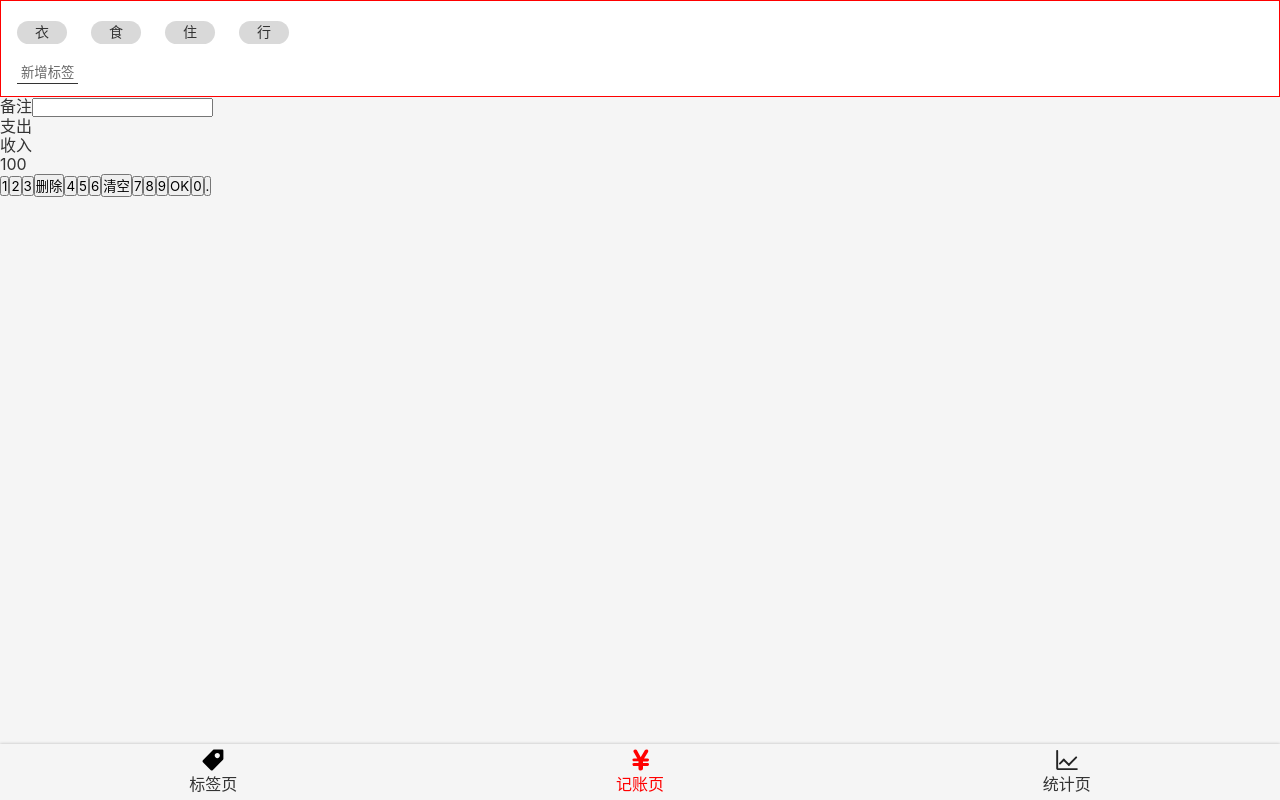
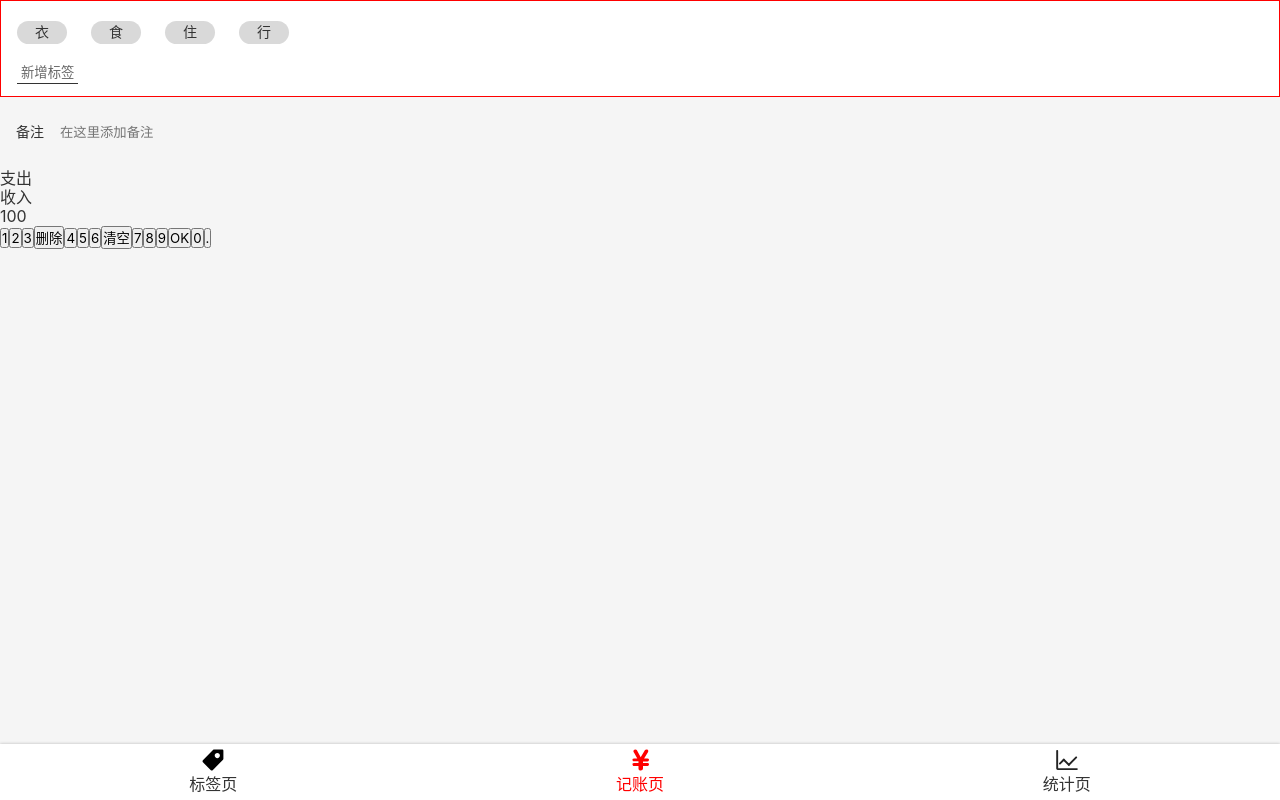
Before and after one commit to jiang-N/morney, a React app: page /#/money in a window 1280 px wide. Built offline with nearby package versions, Linux system fonts and the light colour scheme.

Commit message:
Money.tsx 之 备注 UI 完成

```diff
--- a/src/components/Nav.tsx
+++ b/src/components/Nav.tsx
@@ -4,6 +4,7 @@
 import Icon from './Icon';
 
 const NavWrapper = styled.nav`
+  background-color: #fff;
   line-height: 24px;
   box-shadow: 0 0 3px rgba(0,0,0,0.25);
   > ul{
--- a/src/index.scss
+++ b/src/index.scss
@@ -37,6 +37,10 @@
   font-family: inherit;
 }
 
+:focus {
+  outline: none;
+}
+
 .icon {
   width: 1em;
   height: 1em
--- a/src/views/Money.tsx
+++ b/src/views/Money.tsx
@@ -28,7 +28,24 @@
 `;
 
 const NotesSection = styled.section`
-
+  background-color: #f5f5f5;
+  padding: 0 16px;
+  font-size: 14px;
+  > label{
+    display:flex;
+    align-items:center;
+    > span{
+      margin-right: 16px;
+      white-space: nowrap;
+    }
+    > input{
+      display: block;
+      width: 100%;
+      height: 72px;
+      background: none;
+      border: none;
+    }
+  }
 `;
 
 const CategorySection = styled.section`
@@ -55,7 +72,7 @@
       <NotesSection>
         <label>
           <span>备注</span>
-          <input type="text"/>
+          <input type="text" placeholder='在这里添加备注'/>
         </label>
       </NotesSection>
       <CategorySection>
```
